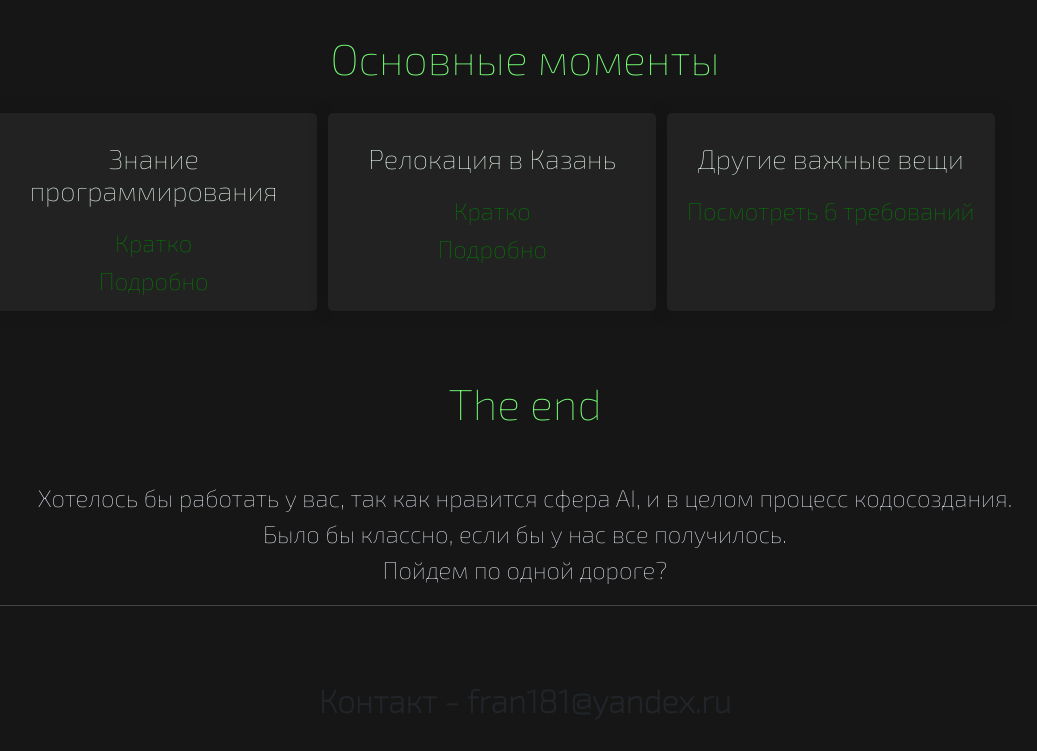
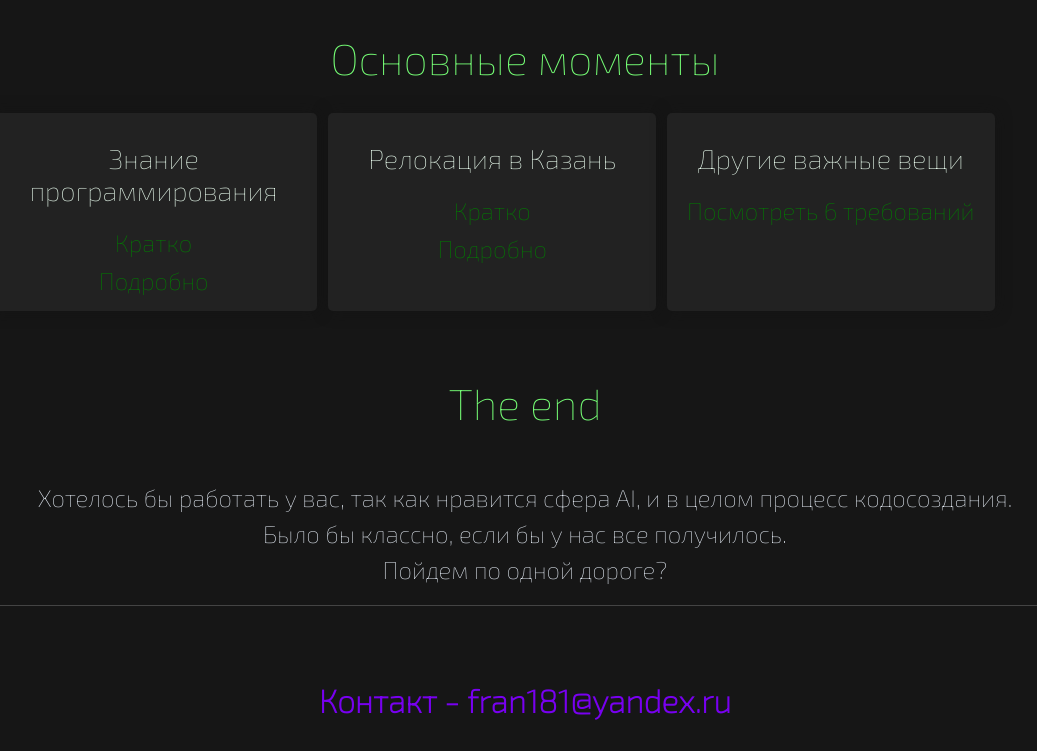
Before and after one commit to Seamurr/seamurr.github.io, a PHP site: page / in a window 1280 px wide. Shown: the part 352-1103 px from the top of the page, without its empty margins (115-1152 px from the left). Run offline with PHP 8.4, Linux system fonts and the light colour scheme; some libraries are stand-ins or nearby versions.

Commit message:
Update style.css

```diff
--- a/style.css
+++ b/style.css
@@ -71,7 +71,7 @@ hr {
 {
 	text-align: center;
 	font-size: 2em;
-	color: rgbrgb(120, 0, 240);
+	color: rgb(120, 0, 240);
 	font-family: 'Exo 2', sans-serif;
 }
 
```
